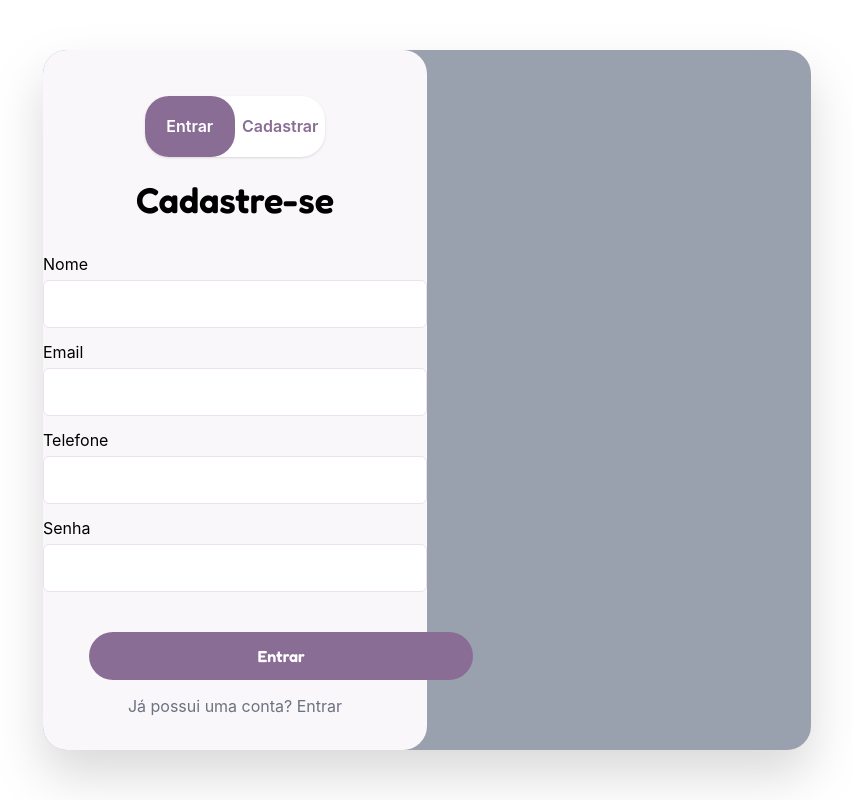
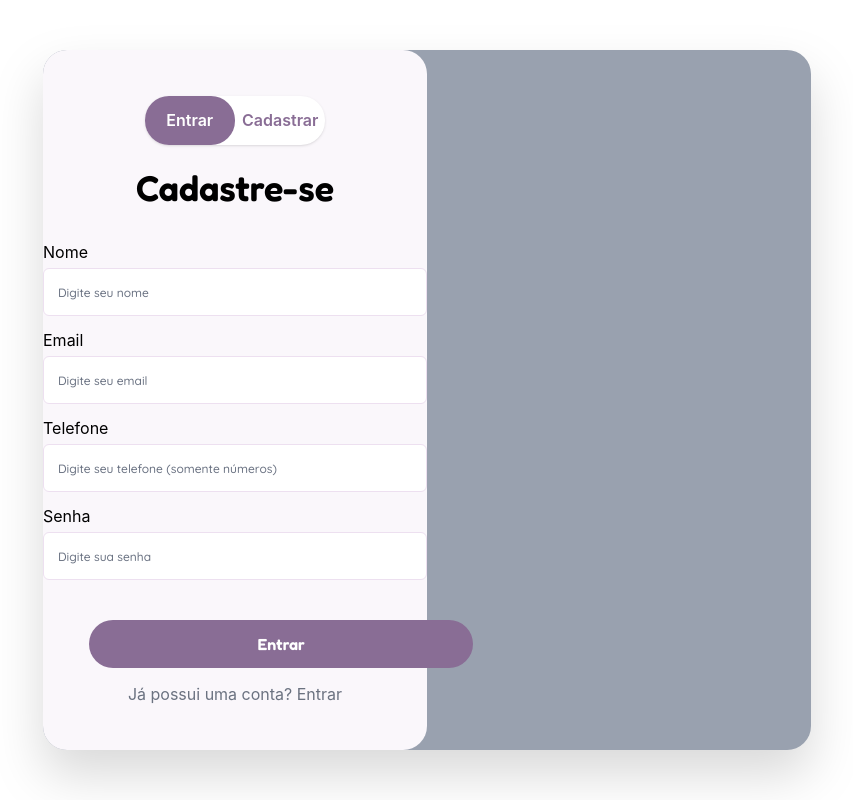
Before and after one commit to EselTech/react-vite-frontend, a React (Vite) app in the folder react-vite-frontend/: page / in a window 1280 px wide. Shown: the whole page, without its empty margins (213-1066 px from the left). Built offline with nearby package versions, Linux system fonts and the light colour scheme.

Commit message:
Adicionando Placeholder as inputs

```diff
--- a/react-vite-frontend/src/components/CampoCadastro.jsx
+++ b/react-vite-frontend/src/components/CampoCadastro.jsx
@@ -9,10 +9,10 @@ export function CampoCadastro() {
                 <MenuCadastroLogin />
                 <h2 className="mt-[8%] text-4xl font-semibold font-title">Cadastre-se</h2>
                 <div className="flex flex-col space-y-3 items-center justify-center mt-8 mb-10">
-                    <InputCadastro nome={"Nome"} />
-                    <InputCadastro nome={"Email"} />
-                    <InputCadastro nome={"Telefone"} />
-                    <InputCadastro nome={"Senha"} />
+                    <InputCadastro nome={"Nome"} placeholder={"Digite seu nome"}/>
+                    <InputCadastro nome={"Email"} placeholder={"Digite seu email"}/>
+                    <InputCadastro nome={"Telefone"} placeholder={"Digite seu telefone (somente números)"}/>
+                    <InputCadastro nome={"Senha"} placeholder={"Digite sua senha"}/>
                 </div>
                 <BotaoEntrar legenda={"Já possui uma conta? Entrar"}/>
             </div>
--- a/react-vite-frontend/src/components/InputCadastro.jsx
+++ b/react-vite-frontend/src/components/InputCadastro.jsx
@@ -1,7 +1,7 @@
 export function InputCadastro(props){
     return <>
         <label className="flex flex-col text-left">{props.nome}
-            <input type="text" className="font-display bg-white border-[#EDE0F0] border rounded-md w-96 h-12 mt-1 text-xs font-semibold" />
+            <input type="text" placeholder={props.placeholder} className="placeholder:text-gray-500 placeholder:font-medium placeholder:p-3.5  font-display bg-white border-[#EDE0F0] border rounded-md w-96 h-12 mt-1 text-xs font-semibold" />
         </label>
 
     </>
--- a/react-vite-frontend/src/components/MenuCadastroLogin.jsx
+++ b/react-vite-frontend/src/components/MenuCadastroLogin.jsx
@@ -1,6 +1,6 @@
 export function MenuCadastroLogin(){
     return <>
-        <div className="h-[10%] w-[62%] bg-white justify-self-center rounded-3xl flex shadow-sm">
+        <div className="h-[8%] w-[62%] bg-white justify-self-center rounded-3xl flex shadow-sm">
             <div className="bg-[#896D95] w-1/2 rounded-3xl flex text-center items-center justify-center text-white font-semibold">Entrar</div>
             <div className= "w-1/2 rounded-3xl flex text-center items-center justify-center text-[#896D95] font-semibold">Cadastrar</div>
         </div>
```
